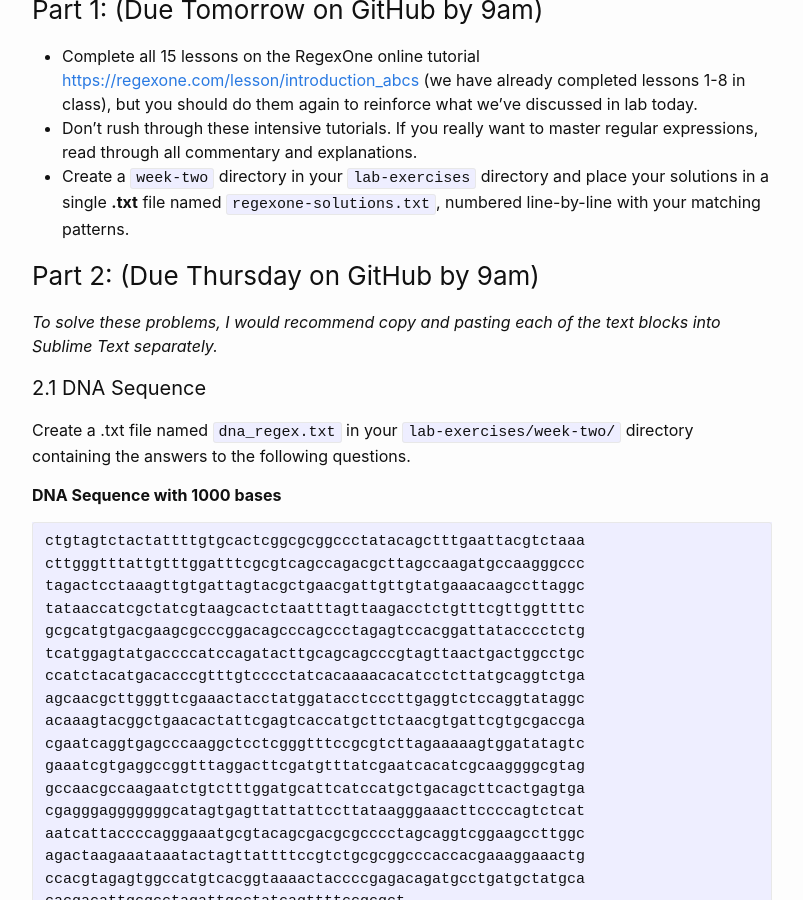
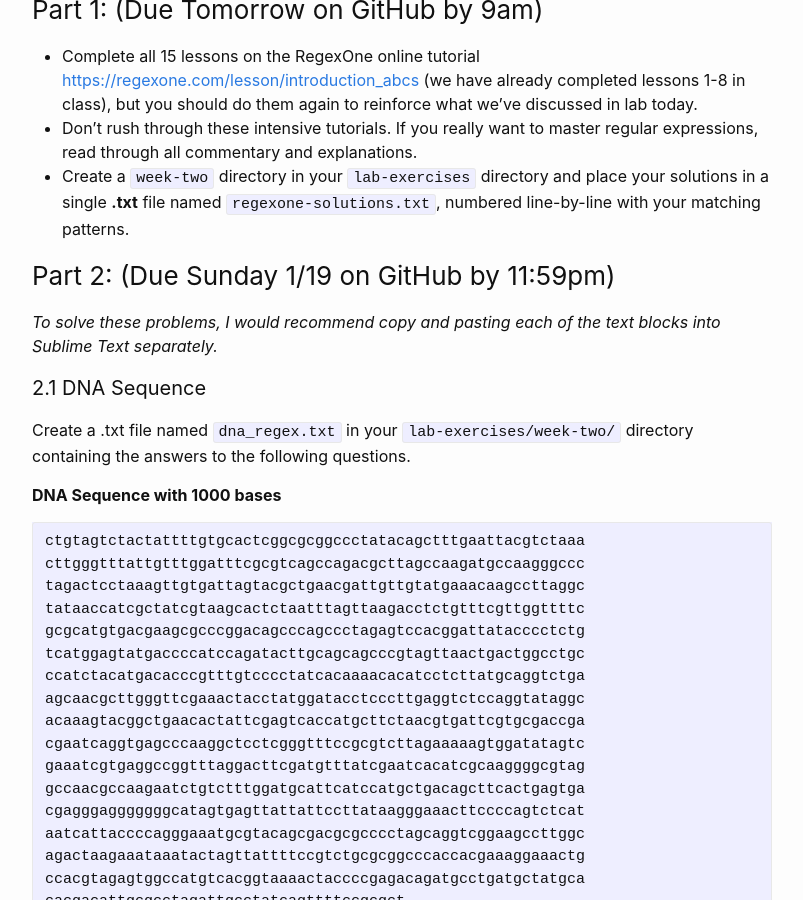
Before and after one commit to shawntschwartz/eeb-c177-w20, a Jekyll site: the page built from _posts/2020-01-13-lab-week-2.md, in a window 1280 px wide and 900 px high, scrolled down 315 px. Shown: the whole window, without its empty margins (238-1041 px from the left). Built offline with Jekyll 4.4.1, drawn with Linux system fonts in a browser that asks for light colours.

Commit message:
Update 2020-01-13-lab-week-2.md

```diff
--- a/_posts/2020-01-13-lab-week-2.md
+++ b/_posts/2020-01-13-lab-week-2.md
@@ -12,7 +12,7 @@ author: "Shawn Schwartz"
  - Don’t rush through these intensive tutorials. If you really want to master regular expressions, read through all commentary and explanations.
  - Create a `week-two` directory in your `lab-exercises` directory and place your solutions in a single **.txt** file named `regexone-solutions.txt`, numbered line-by-line with your matching patterns.
 
-### Part 2: (Due Thursday on GitHub by 9am)
+### Part 2: (Due Sunday 1/19 on GitHub by 11:59pm)
 *To solve these problems, I would recommend copy and pasting each of the text blocks into Sublime Text separately.*
 
 #### 2.1 DNA Sequence
```
